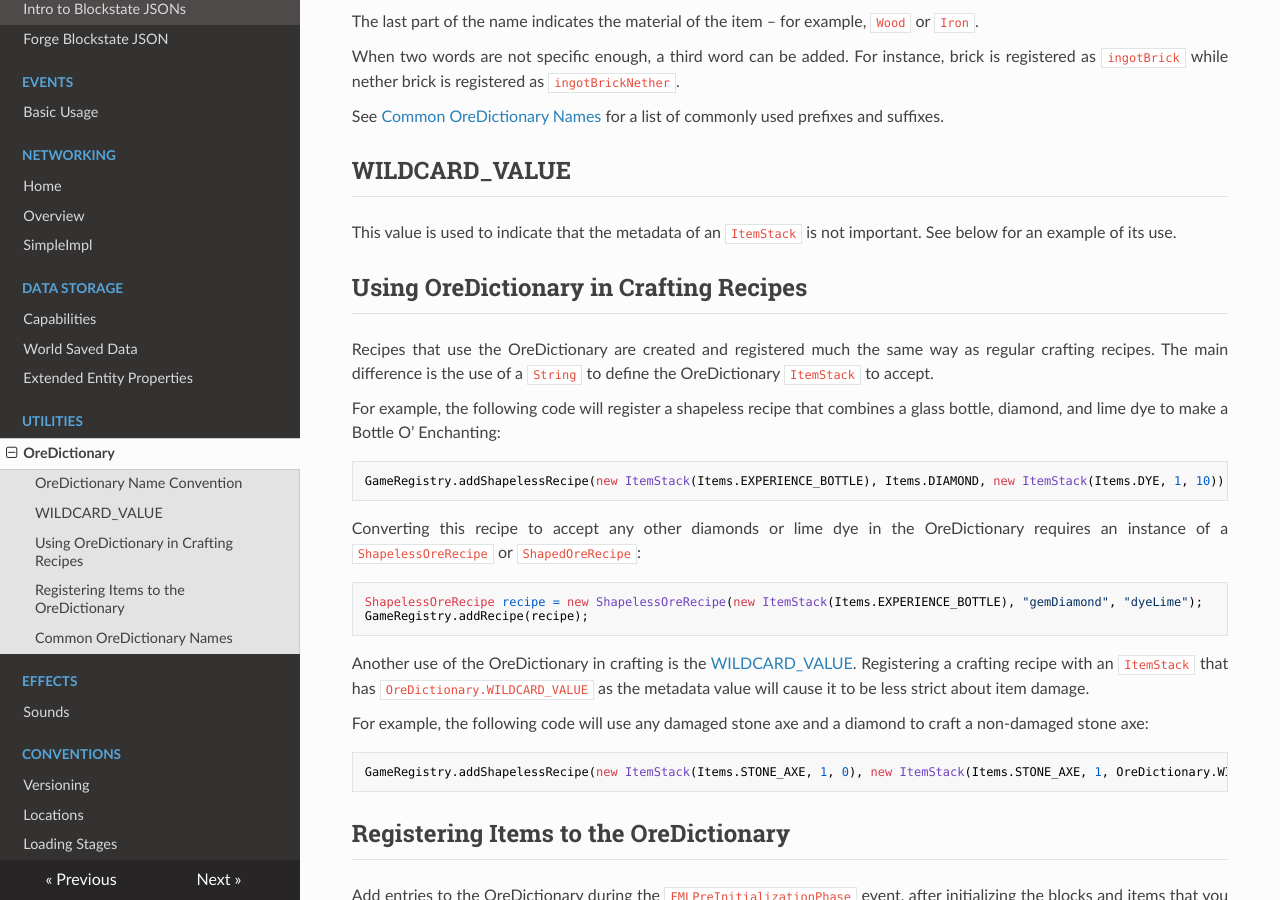
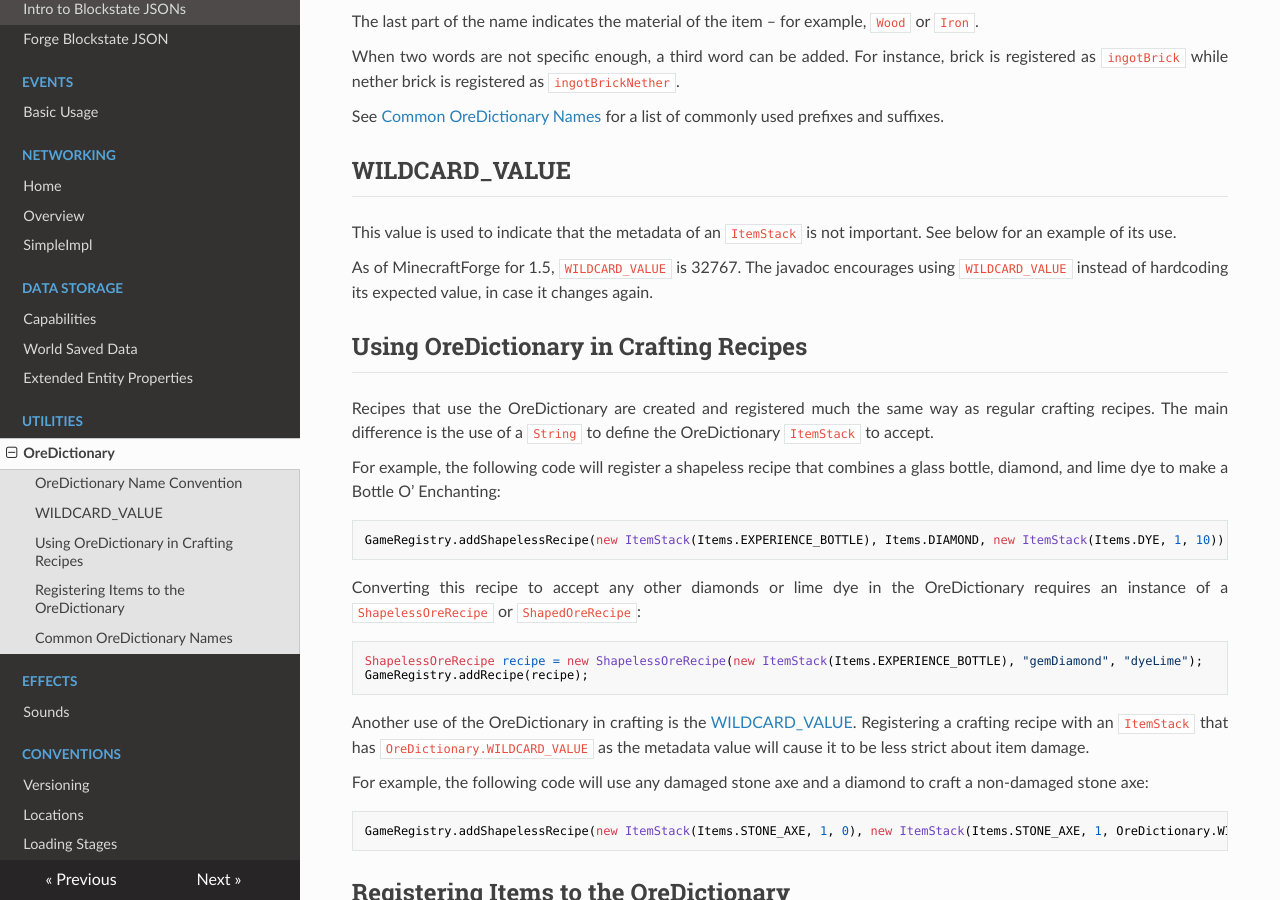
Before and after one commit to MinecraftForge/Documentation, an MkDocs documentation site: the page built from docs/utilities/oredictionary.md, in a window 1280 px wide and 900 px high, scrolled down 621 px. Built offline with MkDocs 1.6.1, drawn with Linux system fonts in a browser that asks for light colours; nearby versions of some CDN libraries; old or Windows-style settings are respelled for this version of MkDocs.

Commit message:
Update description for WILDCARD_VALUE
Mentioned the current constant value of WILDCARD_VALUE to give it more
context. Also mentioned to not directly use said constant value in case
it ever changes.

```diff
--- a/docs/utilities/oredictionary.md
+++ b/docs/utilities/oredictionary.md
@@ -25,6 +25,8 @@ See [Common OreDictionary Names](#common-oredictionary-names) for a list of comm
 ## WILDCARD_VALUE
 
 This value is used to indicate that the metadata of an `ItemStack` is not important. See below for an example of its use.
+
+As of MinecraftForge for 1.5, `WILDCARD_VALUE` is 32767. The javadoc encourages using `WILDCARD_VALUE` instead of hardcoding its expected value, in case it changes again.
 
 ## Using OreDictionary in Crafting Recipes
 
```
